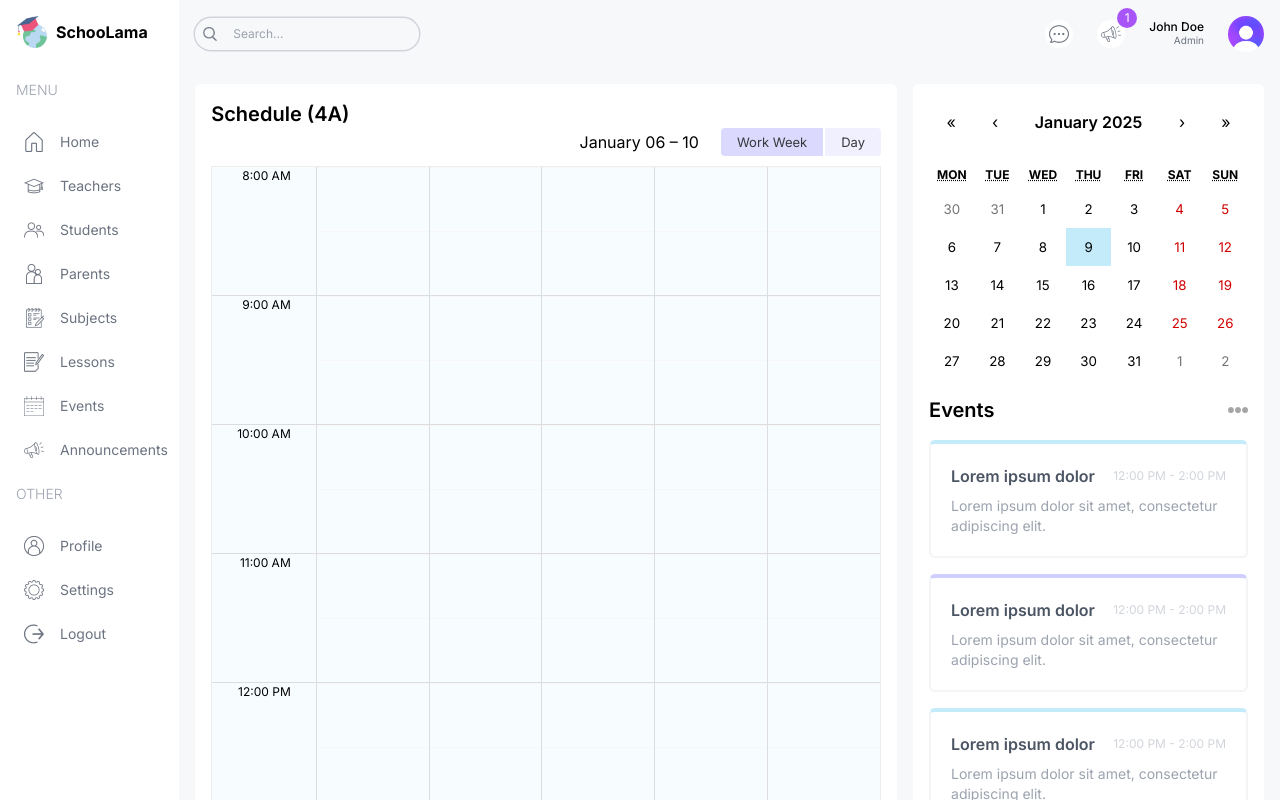
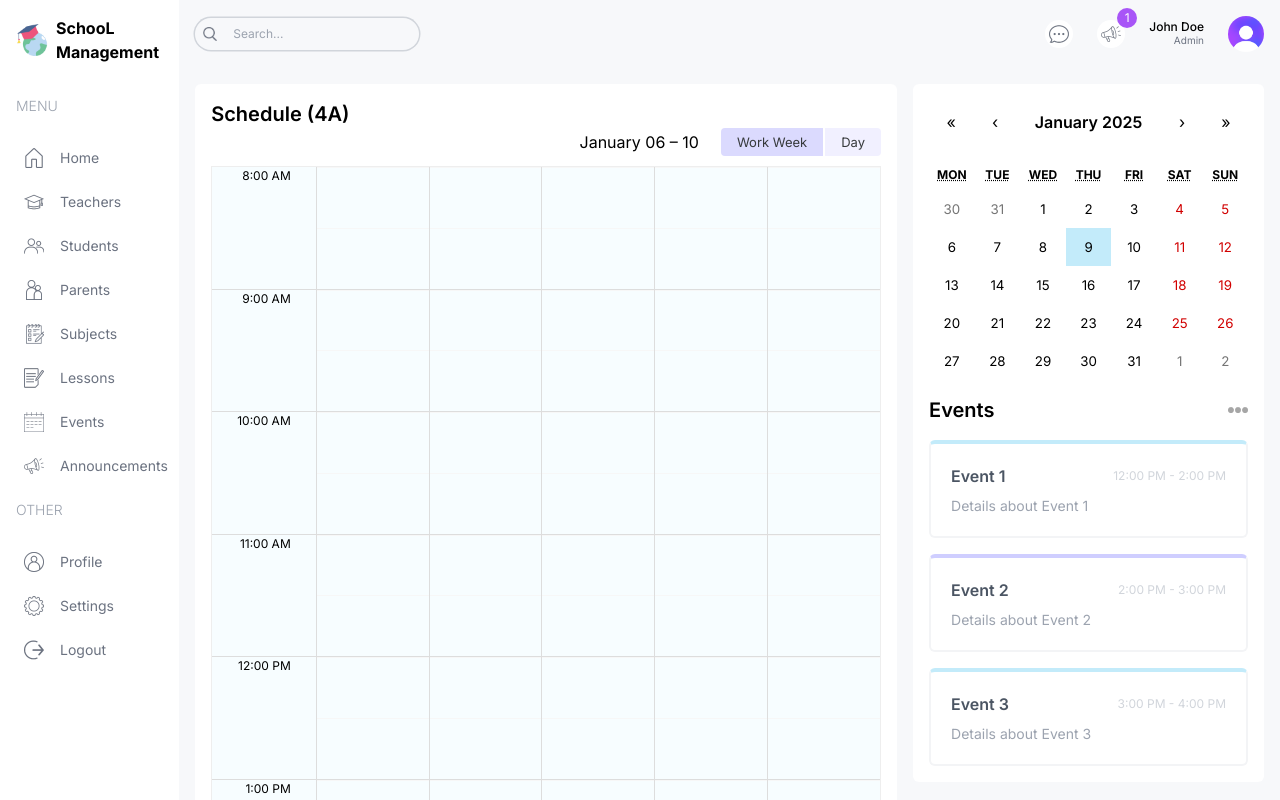
Before and after one commit to rohan1574/School-Management-System, a Next.js app: page /student in a window 1280 px wide. Built offline with nearby package versions, Linux system fonts and the light colour scheme.

Commit message:
the final code push

```diff
--- a/next.config.ts
+++ b/next.config.ts
@@ -2,7 +2,7 @@ import type { NextConfig } from "next";
 
 const nextConfig: NextConfig = {
   images: {
-    domains: ['images.pexels.com'],  // এখানে 'pexels.com' ডোমেইনটি অ্যাড করুন
+    domains: ['images.pexels.com'],
   },
 };
 
--- a/src/app/(dashboard)/layout.tsx
+++ b/src/app/(dashboard)/layout.tsx
@@ -17,7 +17,7 @@ export default function DashboardLayout({
           className="flex items-center justify-center lg:justify-start gap-2"
         >
           <Image src="/logo.png" alt="logo" width={32} height={32} />
-          <span className="hidden lg:block font-bold">SchooLama</span>
+          <span className="hidden lg:block font-bold">SchooL Management</span>
         </Link>
         <Menu />
       </div>
--- a/src/components/EventCalendar.tsx
+++ b/src/components/EventCalendar.tsx
@@ -1,51 +1,38 @@
 "use client";
 
 import Image from "next/image";
-import { useState } from "react";
+import { useState, useEffect } from "react";
 import Calendar from "react-calendar";
 import "react-calendar/dist/Calendar.css";
 
 type ValuePiece = Date | null;
-
 type Value = ValuePiece | [ValuePiece, ValuePiece];
 
-// TEMPORARY
 const events = [
-  {
-    id: 1,
-    title: "Lorem ipsum dolor",
-    time: "12:00 PM - 2:00 PM",
-    description: "Lorem ipsum dolor sit amet, consectetur adipiscing elit.",
-  },
-  {
-    id: 2,
-    title: "Lorem ipsum dolor",
-    time: "12:00 PM - 2:00 PM",
-    description: "Lorem ipsum dolor sit amet, consectetur adipiscing elit.",
-  },
-  {
-    id: 3,
-    title: "Lorem ipsum dolor",
-    time: "12:00 PM - 2:00 PM",
-    description: "Lorem ipsum dolor sit amet, consectetur adipiscing elit.",
-  },
+  { id: 1, title: "Event 1", time: "12:00 PM - 2:00 PM", description: "Details about Event 1" },
+  { id: 2, title: "Event 2", time: "2:00 PM - 3:00 PM", description: "Details about Event 2" },
+  { id: 3, title: "Event 3", time: "3:00 PM - 4:00 PM", description: "Details about Event 3" },
 ];
 
 const EventCalendar = () => {
-  const [value, onChange] = useState<Value>(new Date());
+  const [value, setValue] = useState<Value | null>(null);
+
+  useEffect(() => {
+    setValue(new Date()); // Ensures consistent initialization.
+  }, []);
 
   return (
     <div className="bg-white p-4 rounded-md">
-      <Calendar onChange={onChange} value={value} />
+      {value && <Calendar onChange={setValue} value={value} />}
       <div className="flex items-center justify-between">
         <h1 className="text-xl font-semibold my-4">Events</h1>
-        <Image src="/moreDark.png" alt="" width={20} height={20} />
+        <Image src="/moreDark.png" alt="More options" width={20} height={20} />
       </div>
       <div className="flex flex-col gap-4">
         {events.map((event) => (
           <div
+            key={event.id}
             className="p-5 rounded-md border-2 border-gray-100 border-t-4 odd:border-t-lamaSky even:border-t-lamaPurple"
-            key={event.id}
           >
             <div className="flex items-center justify-between">
               <h1 className="font-semibold text-gray-600">{event.title}</h1>
```
